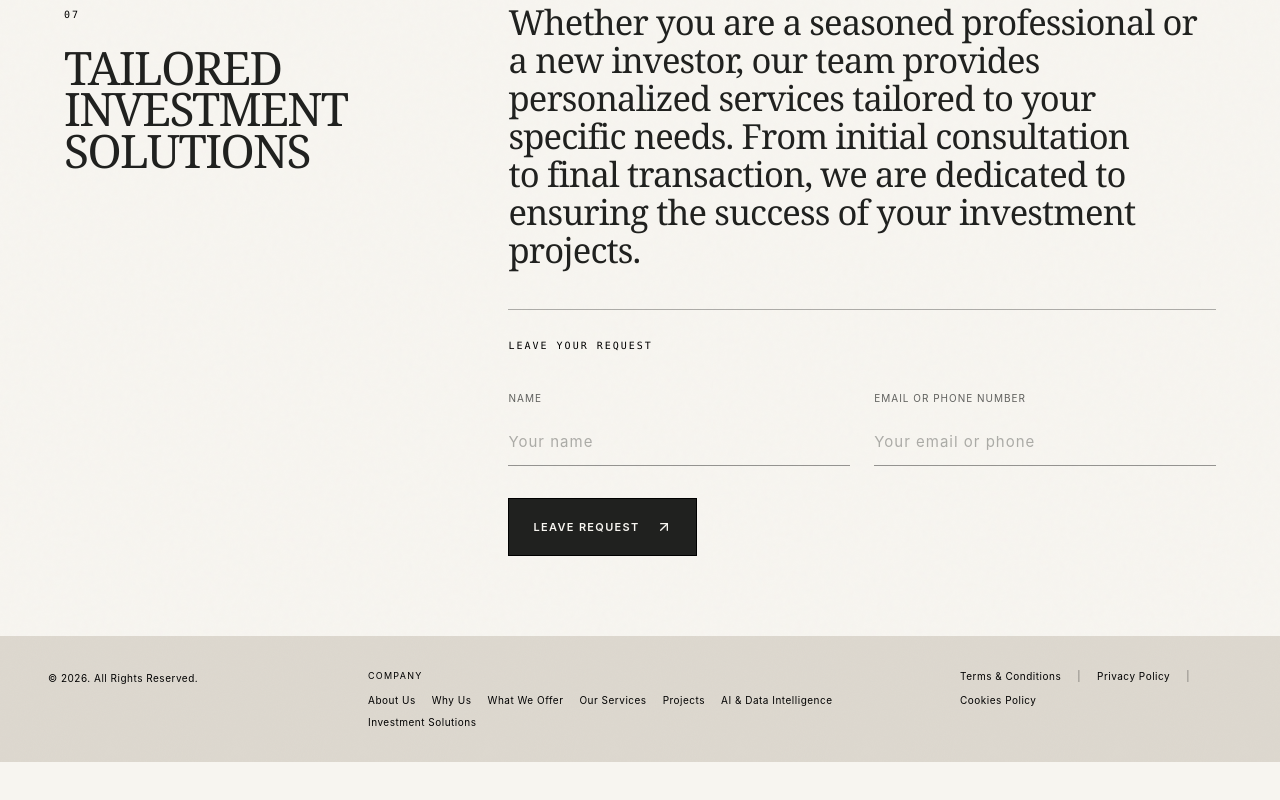
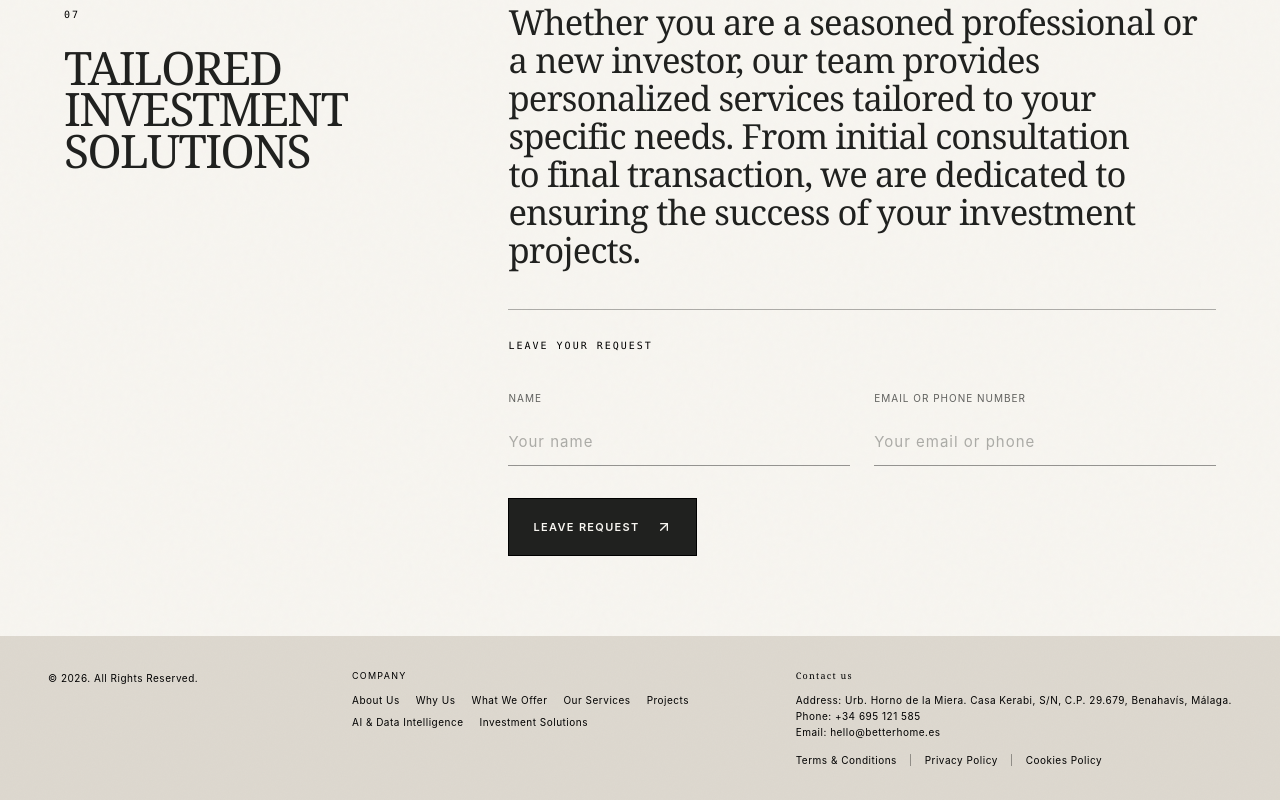
Before and after one commit to zdazix/brickinvest, a React (Vite) app in the folder app-1/: page / in a window 1280 px wide. Shown: the part 5750-6550 px from the top of the page. Before the commit the page ends 6512 px from the top, so only its background shows below. Built offline with nearby package versions, Linux system fonts and the light colour scheme; no server answers.

Commit message:
by the right side of the footer write Contact us
Amazi-Operation-Id: task:c115755f-5639-48fe-93cb-b1a7e647bb0d
Amazi-Operation-Payload: b4c24d982a41feb0b8ed4de3fa591f11d021498008c60c474e53046307b9b7dc

```diff
--- a/app-1/src/components/layout/SiteFooter.tsx
+++ b/app-1/src/components/layout/SiteFooter.tsx
@@ -16,7 +16,7 @@ export const SiteFooter = () => {
 
   return (
     <footer className="grain-surface w-full bg-[#ddd8cf] px-5 py-8 text-[#000] sm:px-8 lg:px-12">
-      <div className="mx-auto grid max-w-[1600px] grid-cols-1 gap-7 text-[10px] leading-4 tracking-[0.05em] sm:grid-cols-[minmax(0,1fr)_minmax(0,2fr)_minmax(0,1fr)] sm:items-start sm:gap-8 lg:gap-12">
+      <div className="mx-auto grid max-w-[1600px] grid-cols-1 gap-7 text-[10px] leading-4 tracking-[0.05em] sm:grid-cols-[minmax(0,1fr)_minmax(0,1.5fr)_minmax(0,1.75fr)] sm:items-start sm:gap-8 lg:gap-12">
         <p className="text-[#000] sm:pt-0.5">
           <NumericText>© 2026. All Rights Reserved.</NumericText>
         </p>
@@ -41,9 +41,36 @@ export const SiteFooter = () => {
           </div>
         </nav>
 
+        <div className="min-w-0 text-[#000] sm:justify-self-end">
+          <h2 className="mb-2 text-[9px] tracking-[0.14em]">Contact us</h2>
+          <address className="not-italic">
+            <p>
+              Address: Urb. Horno de la Miera. Casa Kerabi, S/N, C.P. 29.679,
+              Benahavís, Málaga.
+            </p>
+            <p>
+              Phone:{" "}
+              <a
+                className="transition-colors hover:text-primary focus-visible:text-primary"
+                href="tel:+34695121585"
+              >
+                +34 695 121 585
+              </a>
+            </p>
+            <p>
+              Email:{" "}
+              <a
+                className="transition-colors hover:text-primary focus-visible:text-primary"
+                href="mailto:hello@betterhome.es"
+              >
+                hello@betterhome.es
+              </a>
+            </p>
+          </address>
+
           <nav
             aria-label="Legal navigation"
-          className="flex flex-wrap items-center gap-x-4 gap-y-2 text-[#000] sm:justify-self-end"
+            className="mt-3 flex flex-wrap items-center gap-x-3 gap-y-2"
           >
             <a
               className="transition-colors hover:text-primary focus-visible:text-primary"
@@ -71,6 +98,7 @@ export const SiteFooter = () => {
             </a>
           </nav>
         </div>
+      </div>
     </footer>
   );
 };
```
Lines whose indentation alone changed are shown as unchanged.
